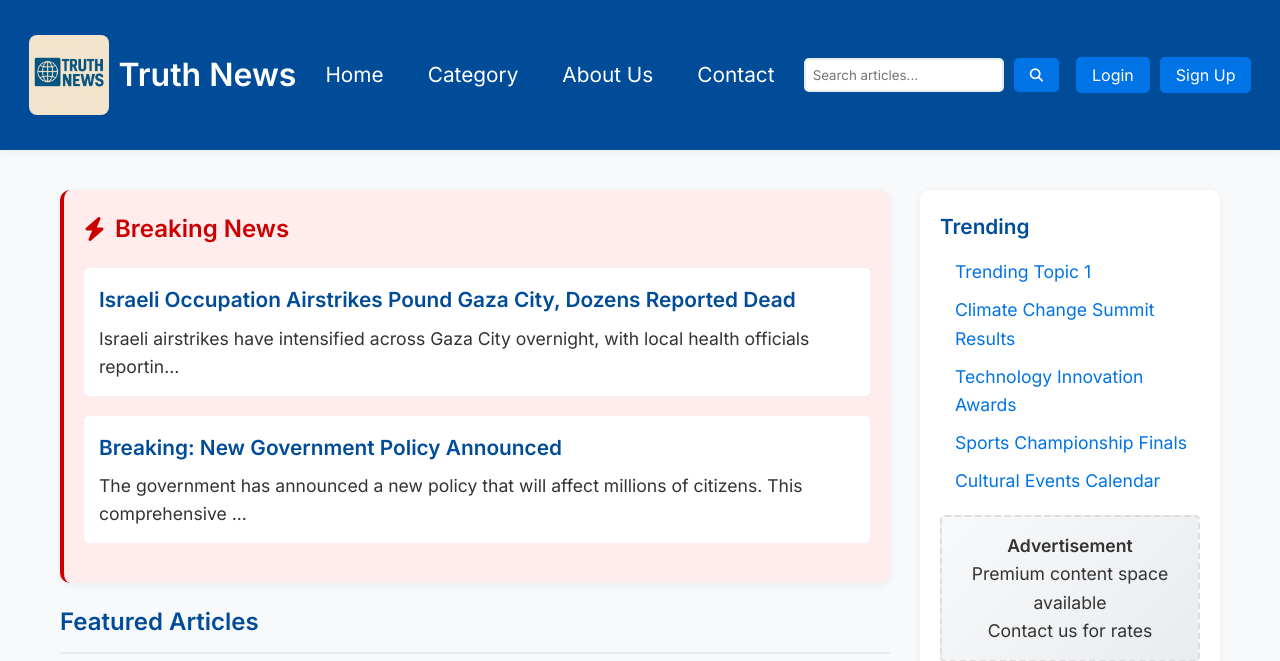
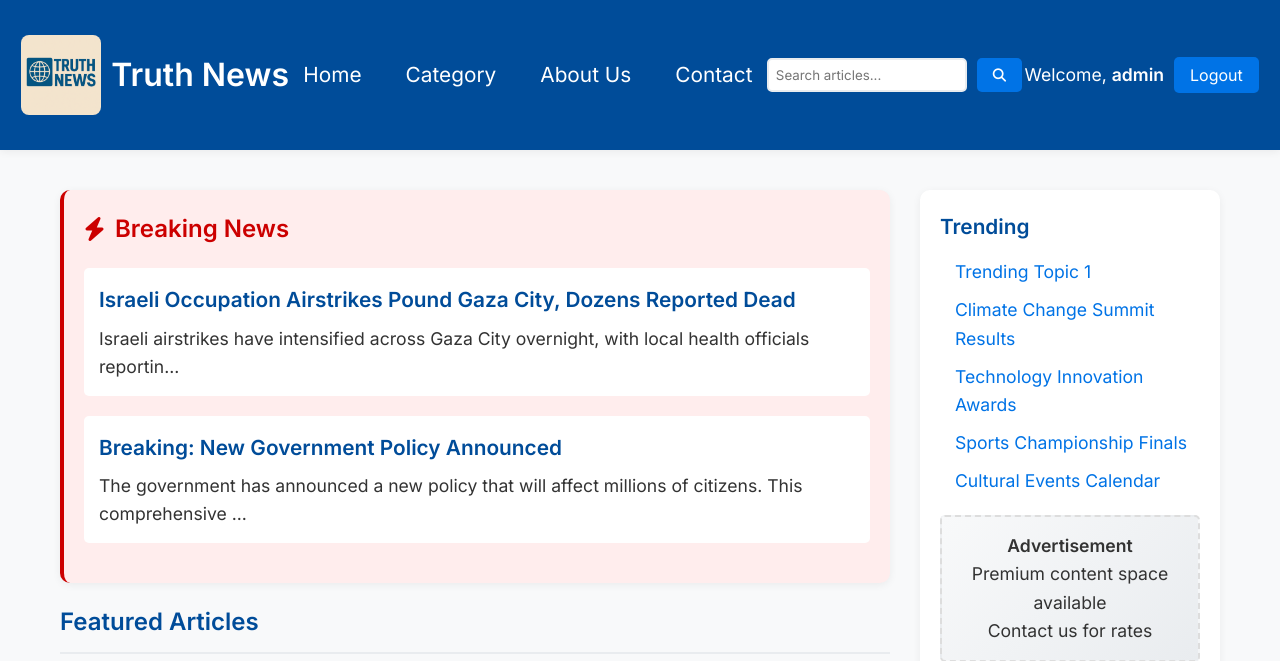
Before and after one commit to mohammed-alhanjouri/e-news, a PHP site: page /index.php in a window 1280 px wide. Shown: the top 661 px of the page. Run offline with PHP 8.4, Linux system fonts and the light colour scheme; a user stored in the database is signed in; data comes from the database, SQL or seed files in the repository.

Commit message:
Add Session

```diff
--- a/includes/header.php
+++ b/includes/header.php
@@ -1,4 +1,5 @@
 <?php
+session_start();
 // Fetch all categories from DB
 $categories_result = mysqli_query($connection, "SELECT * FROM categories ORDER BY category_id ASC");
 $categories = mysqli_fetch_all($categories_result, MYSQLI_ASSOC);
@@ -51,7 +52,18 @@ $categories = mysqli_fetch_all($categories_result, MYSQLI_ASSOC);
 
 
         <div class="auth-buttons">
-            <button>Login</button>
-            <button>Sign Up</button>
+            <!-- <button onclick="location.href='login.php'">Login</button>
+            <button onclick="location.href='signup.php'">Sign Up</button> -->
+            <?php if (isset($_SESSION['username'])): ?>
+                <span style="color:white; font-size:1.1rem;">
+                    Welcome, <strong><?= htmlspecialchars($_SESSION['username']) ?></strong>
+                </span>
+                <a href="logout.php">
+                    <button>Logout</button>
+                </a>
+            <?php else: ?>
+                <a href="login.php"><button>Login</button></a>
+                <a href="signup.php"><button>Sign Up</button></a>
+            <?php endif; ?>
         </div>
     </header>
```
